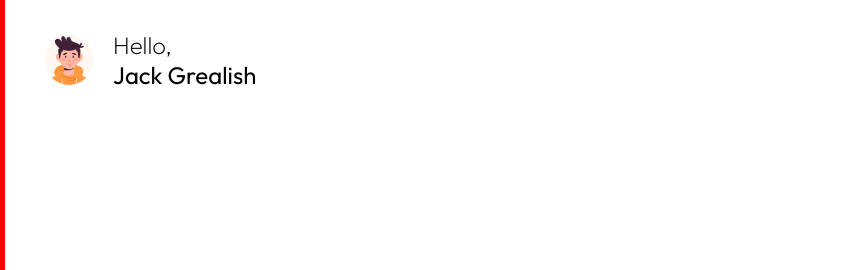
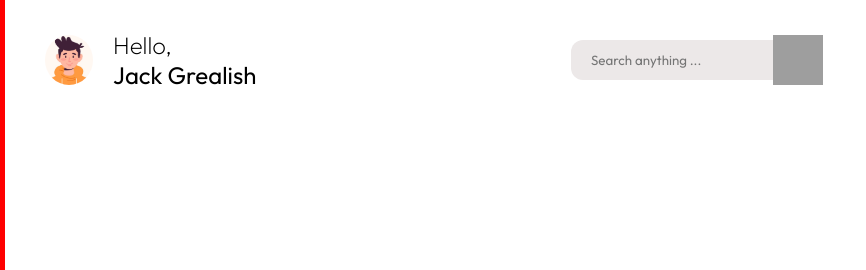
Before and after one commit to NehalDhuri/weather-app, a plain HTML site: page index.html in a window 1280 px wide. Shown: the top 270 px of the page, 55-921 px from the left. Drawn offline with Linux system fonts and the light colour scheme; grey boxes are pictures that could not be loaded.

Commit message:
search bar added

```diff
--- a/index.html
+++ b/index.html
@@ -7,6 +7,7 @@
     <title>Weather App</title>
     <link rel=”stylesheet” href=”https://cdn-uicons.flaticon.com/uicons-regular-rounded/css/uicons-regular-rounded.css”>
     <link rel="stylesheet" href="style.css">
+    <link rel="stylesheet" href="../uicons-regular-rounded/uicons-regular-rounded/css/uicons-regular-rounded.css">
     <!-- <link href="https://cdn.jsdelivr.net/npm/bootstrap@5.0.2/dist/css/bootstrap.min.css" rel="stylesheet" integrity="sha384-EVSTQN3/azprG1Anm3QDgpJLIm9Nao0Yz1ztcQTwFspd3yD65VohhpuuCOmLASjC" crossorigin="anonymous"> -->
 
 </head>
@@ -29,10 +30,20 @@
                 <img src="./img/avatar/avatar-1.jpg" alt="Profile Picture" class="profile-pic">
                 <div class="hello">Hello, <br> <h1 class="name">Jack Grealish</h1></div>
             </div>
-            <div class="search-bar">
+            <form class="search-container">
+                <input type="text" id="search-bar" placeholder="Search anything ...">
+                <img class="search-icon" src="http://www.endlessicons.com/wp-content/uploads/2012/12/search-icon.png">
+            </form>
+            <!-- <div class="notification">
+                <i class="fi fi-rr-address-book "></i>
+                <i class="fi fi-rr-add"></i>
+            </div> -->
+        </header>
+        <section>
+            <div class="weather-card">
 
             </div>
-        </header>
+        </section>
     </main>
 
     <!-- <script src="https://cdn.jsdelivr.net/npm/bootstrap@5.0.2/dist/js/bootstrap.bundle.min.js" integrity="sha384-MrcW6ZMFYlzcLA8Nl+NtUVF0sA7MsXsP1UyJoMp4YLEuNSfAP+JcXn/tWtIaxVXM" crossorigin="anonymous"></script> -->
--- a/style.css
+++ b/style.css
@@ -46,8 +46,11 @@ main{
 }
 
 .header{
+    display: flex;
+    justify-content: space-between;
     width: fit-content;
     padding: 30px 0px;
+    width: 70%;
 }
 
 .profile{
@@ -76,3 +79,37 @@ main{
     font-weight: 400;
     font-size: 1.5rem;
 }
+
+.search-container{
+    display: flex;
+    align-items: center;
+}
+
+.search-container #search-bar{
+    width: 250px;
+    padding: 12px 20px;
+    border: none;
+    border-radius: 12px;
+    background-color: rgb(236, 232, 232);
+}
+
+.search-container .search-icon{
+    position: relative;
+    float: right;
+    /* top: -62px; */
+    right: 48px;
+    width: 50px;
+    height: 50px;
+
+}
+
+
+.notification{
+    color: black;
+}
+
+.bell{
+    width: 55px;
+    height: 55px;
+    color: black;
+}
```
